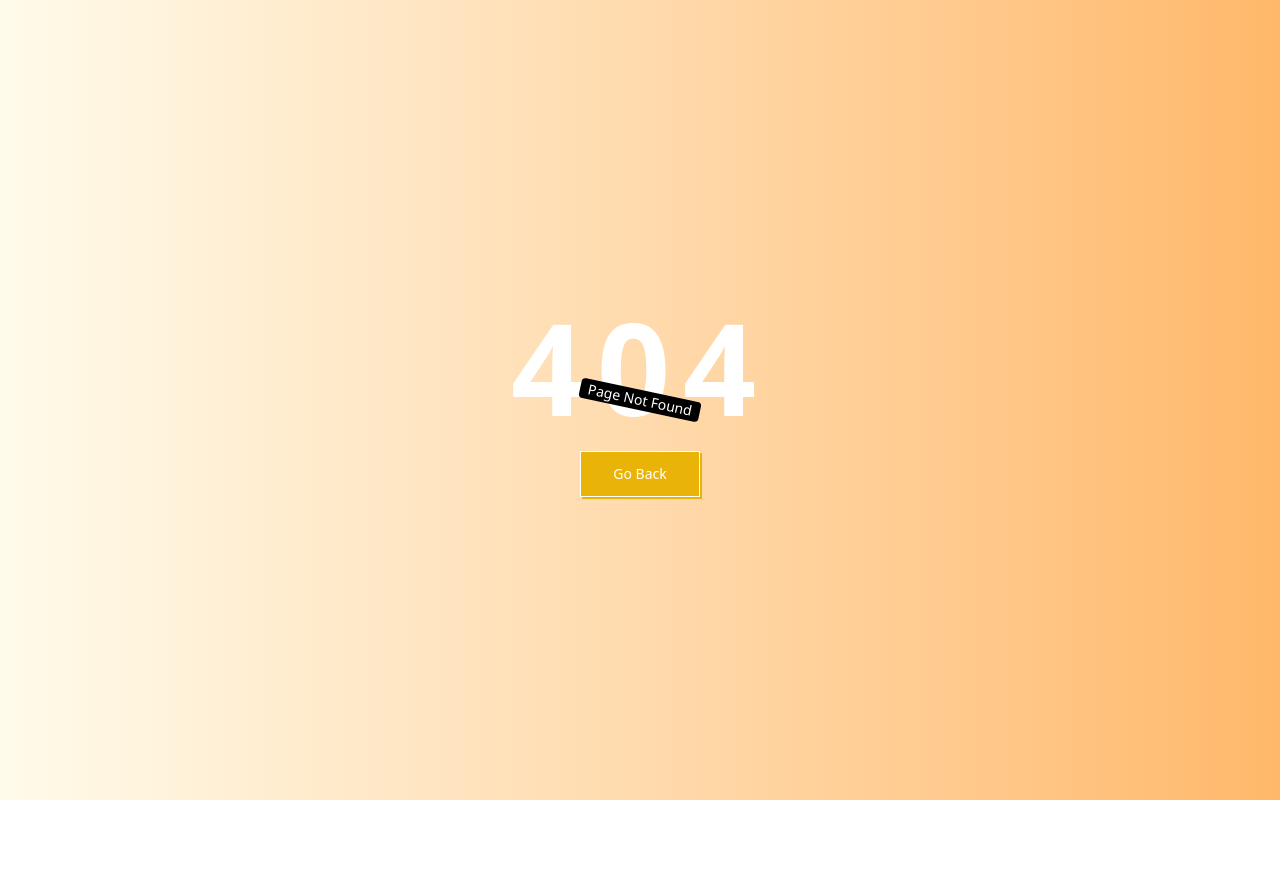
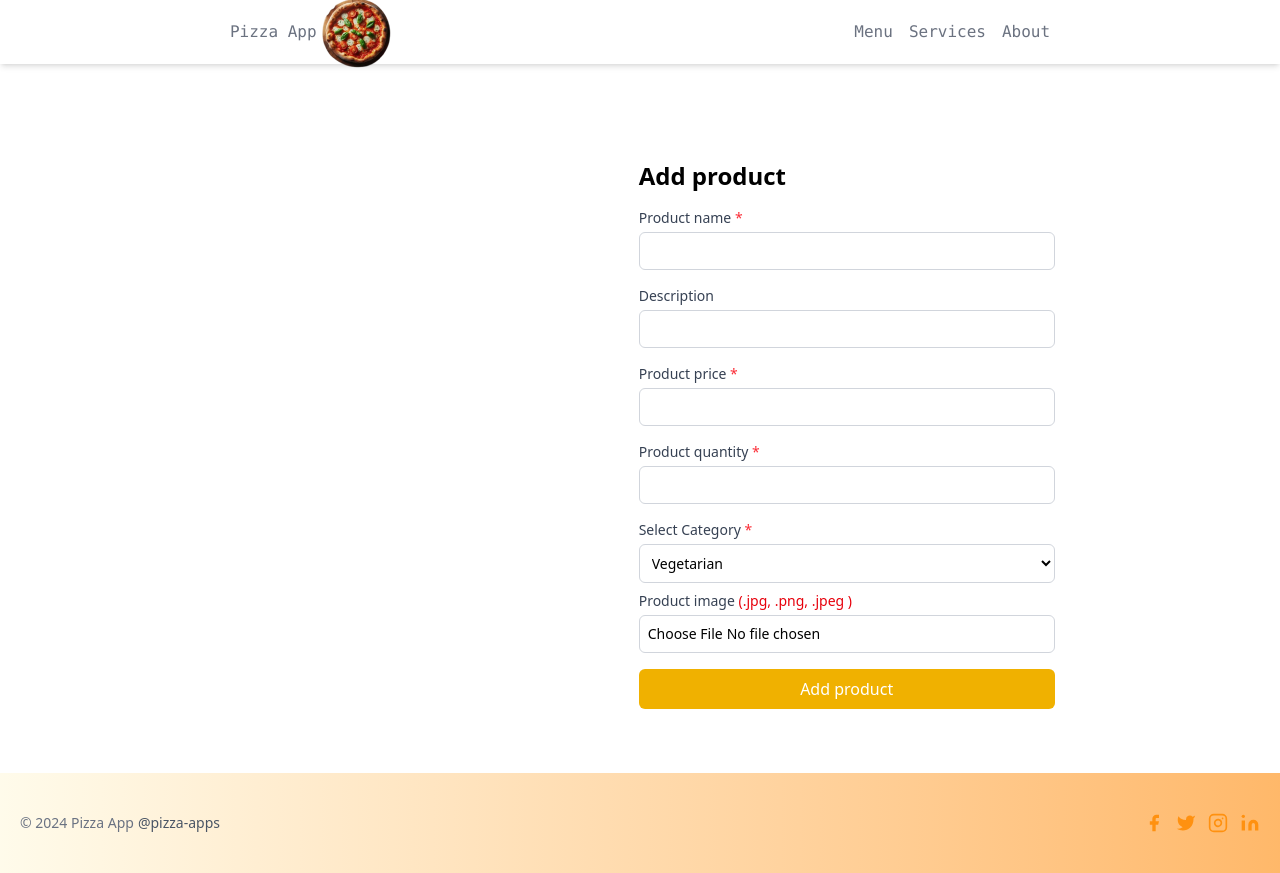
Before and after one commit to harshalkushare/PizzaFrontend, a React (Vite) app: page /admin/addProduct in a window 1280 px wide. Before the commit this address had no page. Before the commit the page ends 800 px from the top, so only its background shows below. Built offline with nearby package versions, Linux system fonts and the light colour scheme.

Commit message:
Added presentation layer for addProduct component

```diff
--- a/src/App.jsx
+++ b/src/App.jsx
@@ -3,6 +3,8 @@
 import Signup from "./pages/auth/Signup"
 import Login from "./pages/auth/Login"
 import Notfound from "./pages/Notfound"
+import Denied from "./pages/Denied"
+import AddProduct from "./pages/Admin/AddProduct"
 
 function App() {
 
@@ -10,10 +12,12 @@
     <>
        <Routes>
         <Route path="/" element={<Home/>}/>
+        <Route path="/denied" element={<Denied/>}/>
         <Route path="/auth/signup" element={<Signup/>}/>
         <Route path="/auth/login" element={<Login/>}/>
 
 
+        <Route path="/admin/addProduct" element={<AddProduct/>}/>
         <Route path="*" element={<Notfound/>}/>
        </Routes>
     </>
--- /dev/null
+++ b/src/pages/Admin/AddProduct.jsx
@@ -0,0 +1,148 @@
+import Layout from "../../Layouts/Layout";
+// import Food from '../../assets/Images/food.svg';
+function AddProduct() {
+    return (
+        <Layout>
+           <section className="py-12">
+           <div className="flex items-center justify-center px-5">
+                <div className="md:w-2/6">
+                    {/* <img src={Food} /> */}
+                </div>
+                <div className="max-w-md md:w-4/6 mx-auto mt-8 bg-white p-4">
+                    <h2 className="mb-4 text-2xl font-semibold">
+                        Add product
+                    </h2>
+
+                    <form>
+                        {/* product name */}
+                        <div className="mb-4">
+                            <label
+                                htmlFor="productName"
+                                className="block text-sm font-medium text-gray-700"
+                            >
+                                Product name <span className="text-red-500">*</span>
+                            </label>
+                            <input
+                                type="text"
+                                required
+                                minLength={5}
+                                maxLength={20}
+                                name="productName"
+                                id="productName"
+                                className="mt-1 p-2 w-full border border-gray-300 rounded-md focus:outline-none focus:ring-indigo-500 focus:border-indigo-500 sm:text-sm"
+
+                            />
+                        </div>
+
+                        {/* description */}
+                        <div className="mb-4">
+                            <label
+                                htmlFor="description"
+                                className="block text-sm font-medium text-gray-700"
+                            >
+                                Description
+                            </label>
+                            <input
+                                type="text"
+                                required
+                                minLength={5}
+                                maxLength={60}
+                                name="description"
+                                id="description"
+                                className="mt-1 p-2 w-full border border-gray-300 rounded-md focus:outline-none focus:ring-indigo-500 focus:border-indigo-500 sm:text-sm"
+
+                            />
+                        </div>
+
+                        {/* Price */}
+                        <div className="mb-4">
+                            <label
+                                htmlFor="price"
+                                className="block text-sm font-medium text-gray-700"
+                            >
+                                Product price <span className="text-red-500">*</span>
+                            </label>
+                            <input
+                                type="number"
+                                required
+                                name="price"
+                                id="price"
+                                className="mt-1 p-2 w-full border border-gray-300 rounded-md focus:outline-none focus:ring-indigo-500 focus:border-indigo-500 sm:text-sm"
+
+                            />
+                        </div>
+
+                        {/* quantity */}
+                        <div className="mb-4">
+                            <label
+                                htmlFor="quantity"
+                                className="block text-sm font-medium text-gray-700"
+                            >
+                                Product quantity <span className="text-red-500">*</span>
+                            </label>
+                            <input
+                                type="number"
+                                required
+                                name="quantity"
+                                id="quantity"
+                                className="mt-1 p-2 w-full border border-gray-300 rounded-md focus:outline-none focus:ring-indigo-500 focus:border-indigo-500 sm:text-sm"
+
+                            />
+                        </div>
+
+                        {/* category */}
+                        <div className="mb-2">
+                            <label
+                                htmlFor="category"
+                                className="block text-sm font-medium text-gray-700"
+                            >
+                                Select Category <span className="text-red-500">*</span>
+                            </label>
+                            <select
+                                name="category"
+                                id="category"
+                                className="mt-1 p-2 w-full border border-gray-300 rounded-md focus:outline-none focus:ring-indigo-500 focus:border-indigo-500 sm:text-sm"
+                            >
+                                <option value="veg">Vegetarian</option>
+                                <option value="non-veg">Non-Vegetarian</option>
+                                <option value="drinks">Soft drinks</option>
+                                <option value="sides">Sides</option>
+                            </select>
+                        </div>
+
+
+                        {/* image */}
+                        <div className="mb-4">
+                            <label
+                                htmlFor="productImage"
+                                className="block text-sm font-medium text-gray-700"
+                            >
+                                Product image <span className="text-red-600">(.jpg, .png, .jpeg )</span>
+                            </label>
+                            <input
+                                type="file"
+                                required
+                                name="productImage"
+                                id="productImage"
+                                accept=".jpg, .jpeg, .png"
+                                className="mt-1 p-2 w-full border border-gray-300 rounded-md focus:outline-none focus:ring-indigo-500 focus:border-indigo-500 sm:text-sm"
+
+                            />
+                        </div>
+
+                        <button
+                            type="submit"
+                            className="w-full bg-yellow-500 text-white p-2 rounded-md hover:bg-yellow-600 focus:outline-none focus:ring-2 focus:ring-yellow-500 focus:ring-opacity-50 transition duration-300 ease-in-out"
+                        >
+                            Add product
+                        </button>
+                    </form>
+                </div>
+           </div>
+
+           </section>
+        </Layout>
+    )
+}
+
+export default AddProduct;
--- /dev/null
+++ b/src/pages/Denied.jsx
@@ -0,0 +1,31 @@
+import { useNavigate } from "react-router-dom"
+
+function Denied() {
+    const navigate = useNavigate(); //navigate to previous page
+  return (
+    <>
+     <main className="flex flex-col items-center justify-center w-full h-screen bg-gradient-to-r from-amber-50 to-orange-300">
+        <h1 className="font-extrabold tracking-widest text-white text-9xl">
+          403
+        </h1>
+        <div className="absolute px-2 text-sm text-white bg-black rounded rotate-12">
+          Access Denied
+        </div>
+        <button className="mt-5" onClick={()=>navigate(-1)}>
+          <a className="relative inline-block text-sm font-medium text-[#fff] group active:text-yellow-500 focus:outline-none focus:ring">
+            <span className="absolute inset-0 transition-transform translate-x-0.5 translate-y-0.5 bg-[#EAB308] group-hover:translate-y-0 group-hover:translate-x-0" />
+
+            <span
+
+                className="relative block px-8 py-3 bg-[#EAB308] border border-current"
+            >
+              Go Back
+            </span>
+          </a>
+        </button>
+      </main>
+    </>
+  )
+}
+
+export default Denied
```
